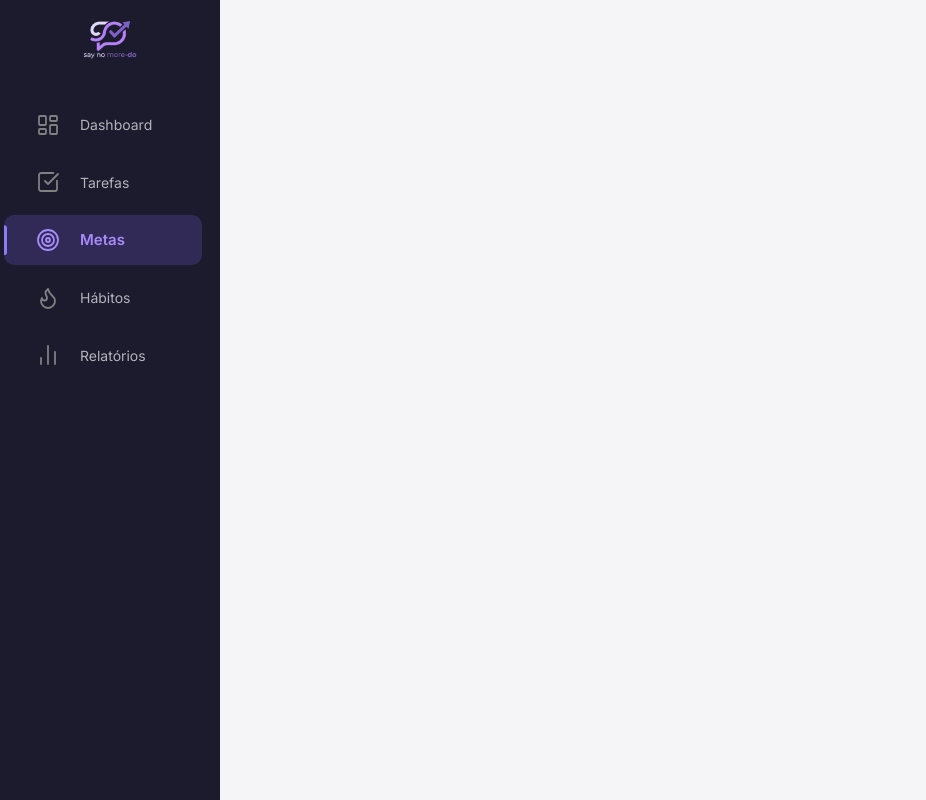
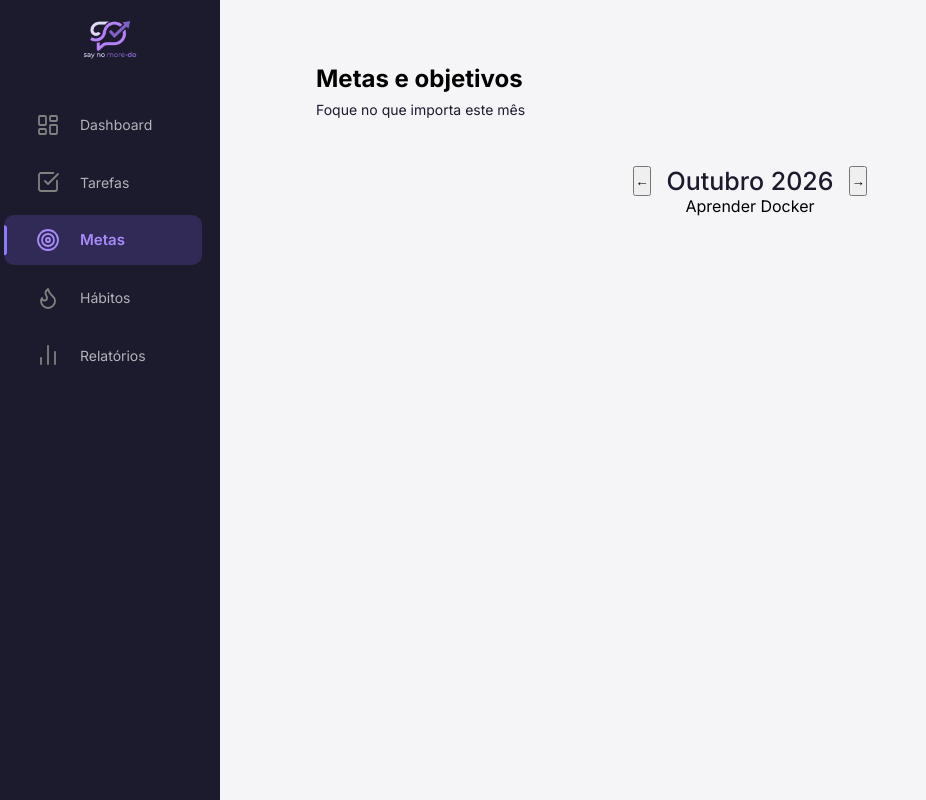
Before and after one commit to bryancaua/Say-no-More-Do, a React (Vite) app: page /metas in a window 1280 px wide. Shown: the whole page, without its empty margins (0-926 px from the left). Built offline with nearby package versions, Linux system fonts and the light colour scheme.

Commit message:
feat(goals): cria página de Metas com filtro por mês
Adiciona rota /metas, GoalsContext e GoalsProvider com metas iniciais fixas, utils/data.js (nomeDoMes, anoDoMes) e o componente de UI HeaderTitle.

```diff
--- /dev/null
+++ b/src/components/ui/HeaderTitle/header_title.module.css
@@ -0,0 +1,16 @@
+.header {
+  display: flex;
+  flex-direction: column;
+  gap: 0.5rem;
+  width: 100%;
+  max-width: 1200px;
+  margin-bottom: 3rem;
+}
+
+.p {
+  font-size: 14px;
+  font-family: "Inter", sans-serif;
+  font-weight: 400;
+  color: #1c1b2e;
+  white-space: nowrap;
+}
--- /dev/null
+++ b/src/components/ui/HeaderTitle/index.jsx
@@ -0,0 +1,13 @@
+import styles from "./header_title.module.css";
+
+export function HeaderTitle({ title, description }) {
+  return (
+    <header className={styles.header}>
+      <h1 className={styles.h1}>{title}</h1>
+
+      {description && (
+        <p className={styles.p}>{description}</p>
+      )}
+    </header>
+  );
+}
--- /dev/null
+++ b/src/context/GoalsProvider/GoalsContext.js
@@ -0,0 +1,5 @@
+import { createContext } from "react";
+
+const GoalsContext = createContext();
+
+export default GoalsContext;
--- /dev/null
+++ b/src/context/GoalsProvider/index.jsx
@@ -0,0 +1,34 @@
+import { useState } from "react";
+import GoalsContext from "./GoalsContext";
+
+const METAS_INICIAIS = [
+  {
+    id: crypto.randomUUID(),
+    titulo: "Aprender Docker",
+    descricao: "",
+    importancia: "Quero dominar containers para meu back-end.",
+    categoria: "estudos",
+    etiquetas: ["docker", "backend"],
+    mes: "2026-10",
+    principal: true,
+    arquivada: false,
+    concluidaEm: null,
+    progressoManual: 0,
+    submetas: [],
+  },
+];
+
+export function GoalsProvider({ children }) {
+  const [metas, setMetas] = useState(METAS_INICIAIS);
+
+  return (
+    <GoalsContext
+      value={{
+        setMetas,
+        metas,
+      }}
+    >
+      {children}
+    </GoalsContext>
+  );
+}
--- a/src/main.jsx
+++ b/src/main.jsx
@@ -5,16 +5,21 @@ import { ToDoProvider } from "./context/ToDoProvider/index.jsx";
 import { Aside } from "./components/layout/Aside/index.jsx";
 import { Tasks } from "./pages/Tasks/index.jsx";
 import { BrowserRouter, Route, Routes } from "react-router";
+import { Goals } from "./pages/Goals/index.jsx";
+import { GoalsProvider } from "./context/GoalsProvider/index.jsx";
 
 createRoot(document.getElementById("root")).render(
   <StrictMode>
     <ToDoProvider>
+      <GoalsProvider>
         <BrowserRouter>
           <Aside />
           <Routes>
             <Route path="/tarefas" element={<Tasks />} />
+            <Route path="/metas" element={<Goals />} />
           </Routes>
         </BrowserRouter>
+      </GoalsProvider>
     </ToDoProvider>
   </StrictMode>
 );
--- /dev/null
+++ b/src/pages/Goals/goals.module.css
@@ -0,0 +1,20 @@
+.section {
+  flex: 1;
+  display: flex;
+  flex-direction: column;
+  align-items: center;
+  padding: 4rem 6rem;
+}
+
+.span {
+  font-size: 25px;
+  font-family: "Inter", sans-serif;
+  font-weight: 500;
+  color: #1c1b2e;
+  white-space: nowrap;
+}
+
+.div {
+  display: flex;
+  gap: 1rem;
+}
--- /dev/null
+++ b/src/pages/Goals/index.jsx
@@ -0,0 +1,35 @@
+import { use } from "react";
+import { HeaderTitle } from "../../components/ui/HeaderTitle";
+import GoalsContext from "../../context/GoalsProvider/GoalsContext.js";
+import { nomeDoMes, anoDoMes } from "../../utils/data.js";
+import styles from "./goals.module.css";
+
+const MES_ATUAL = "2026-10";
+
+export function Goals() {
+  const mesSelecionado = MES_ATUAL;
+  const { metas } = use(GoalsContext);
+
+  const metasDoMes = metas.filter((m) => m.mes === mesSelecionado);
+
+  return (
+    <section className={styles.section}>
+      <HeaderTitle
+        title="Metas e objetivos"
+        description="Foque no que importa este mês"
+      />
+
+      <div className={styles.div}>
+        <button>←</button>
+        <span className={styles.span}>
+          {nomeDoMes(mesSelecionado)} {anoDoMes(mesSelecionado)}
+        </span>
+        <button>→</button>
+      </div>
+
+      {metasDoMes.map((metas) => (
+        <div key={metas.id}>{metas.titulo}</div>
+      ))}
+    </section>
+  );
+}
--- a/src/pages/Tasks/index.jsx
+++ b/src/pages/Tasks/index.jsx
@@ -7,8 +7,8 @@ import { Form } from "../../components/ui/Form";
 import { Input } from "../../components/ui/Input";
 import { FormHeader } from "../../components/ui/FormHeader";
 import { CardTitle } from "../../components/ui/CardTitle";
-
 import { ArrowUpIcon, ScrollText, SquarePen, Trash2Icon } from "lucide-react";
+import { HeaderTitle } from "../../components/ui/HeaderTitle";
 
 export function Tasks() {
   const {
@@ -53,14 +53,14 @@ export function Tasks() {
   return (
     <>
       <section className={styles.section}>
-        <header className={styles.header}>
-          <h1 className={styles.h1}>
-            {hasLists
+        <HeaderTitle
+          title={
+            hasLists
               ? "Selecione uma lista, vamos concluir tudo!"
-              : "Não há listas criadas ainda, crie uma para começar"}
-          </h1>
-          <p className={styles.p}>Organize e conclua o que importa.</p>
-        </header>
+              : "Não há listas criadas ainda, crie uma para começar"
+          }
+          description="Organize e conclua o que importa."
+        />
 
         <div className={styles.content}>
           <div className={styles.divList}>
--- a/src/pages/Tasks/tasks.module.css
+++ b/src/pages/Tasks/tasks.module.css
@@ -7,7 +7,7 @@
 }
 
 .p {
-  font-size: 14px;
+    font-size: 14px;
   font-family: "Inter", sans-serif;
   font-weight: 400;
   color: #1c1b2e;
@@ -20,15 +20,6 @@
   align-items: center;
   width: 100%;
   padding: 1rem;
-}
-
-.header {
-  display: flex;
-  flex-direction: column;
-  gap: 0.5rem;
-  width: 100%;
-  max-width: 1200px;
-  margin-bottom: 3rem;
 }
 
 .content {
--- /dev/null
+++ b/src/utils/data.js
@@ -0,0 +1,16 @@
+const NOMES_MESES = [
+  "Janeiro", "Fevereiro", "Março", "Abril", "Maio", "Junho",
+  "Julho", "Agosto", "Setembro", "Outubro", "Novembro", "Dezembro",
+];
+
+export function nomeDoMes(mes) {
+    const [ano, numero] = mes.split("-");
+    console.log(ano);
+    return NOMES_MESES[Number(numero)  -1];
+}
+
+
+
+export function anoDoMes(mes) {
+    return mes.split("-")[0];
+}
```
Lines whose indentation alone changed are shown as unchanged.
